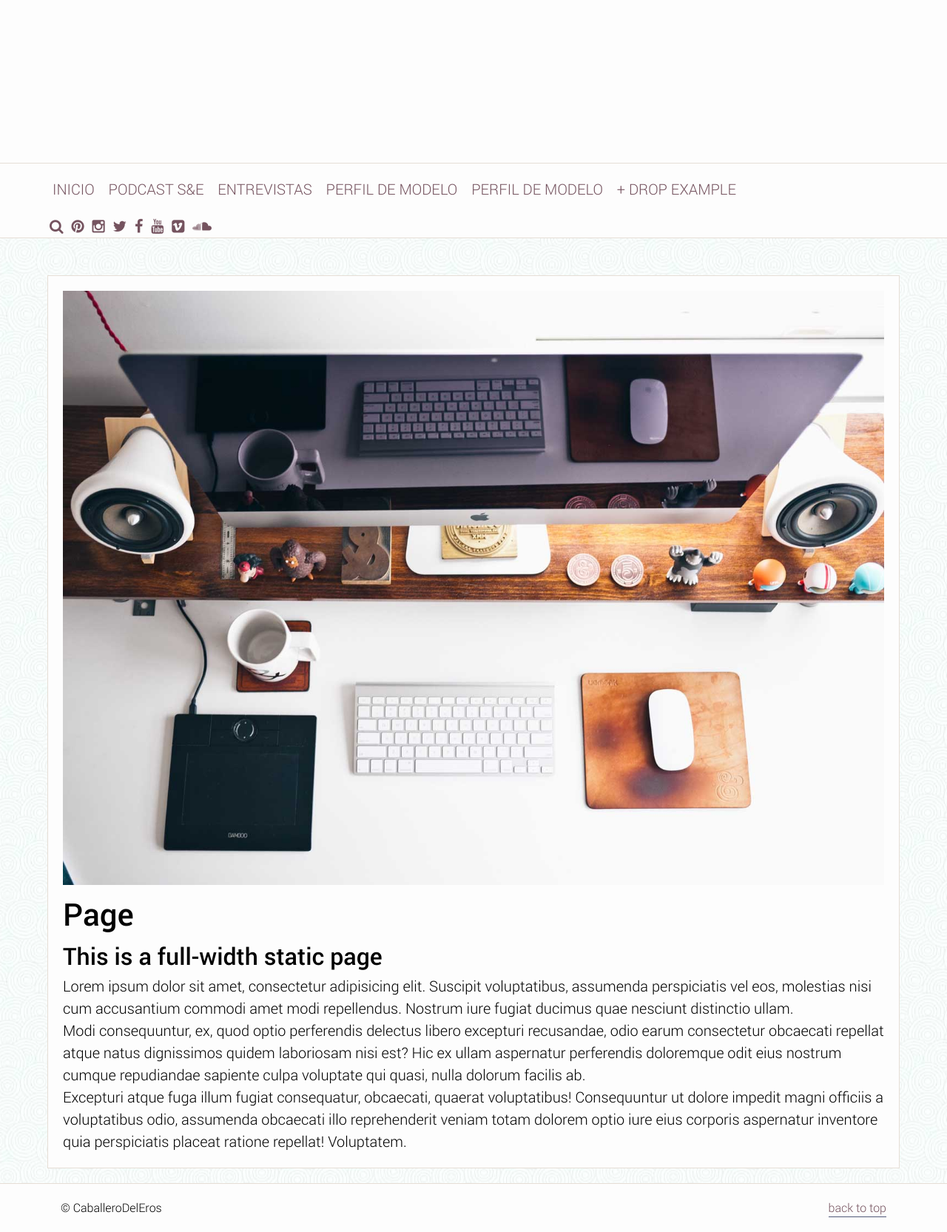
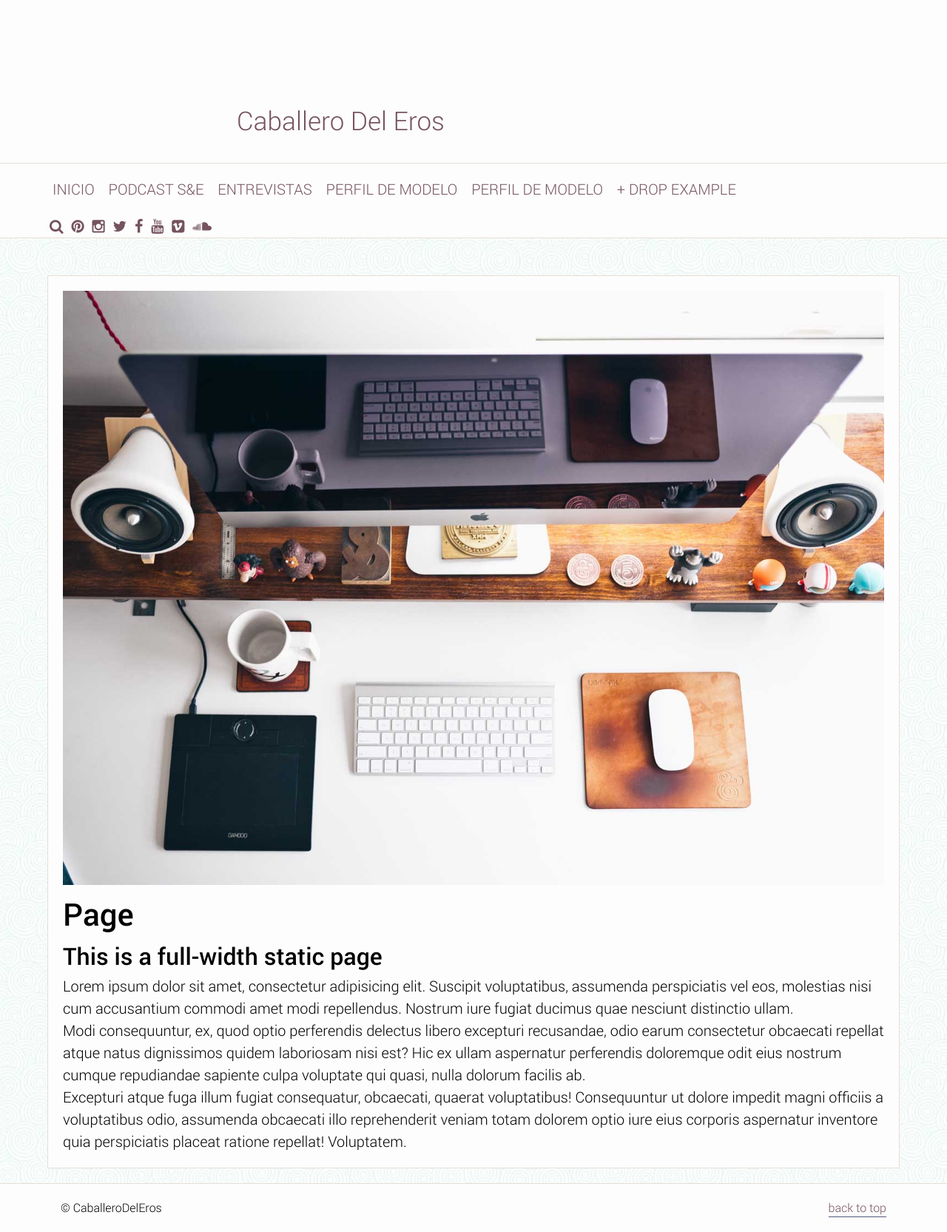
Before and after one commit to Caballerodeleros/-Caballerodeleros.github.io, a Jekyll site: the page built from page-full/index.md, in a window 1280 px wide. Shown: the whole page at 74% size. Built offline with Jekyll 4.4.1, drawn with Linux system fonts in a browser that asks for light colours.

Commit message:
Update full.html

```diff
--- a/_includes/full.html
+++ b/_includes/full.html
@@ -1,6 +1,5 @@
 <svg xmlns:dc="http://purl.org/dc/elements/1.1/" xmlns:cc="http://creativecommons.org/ns#" xmlns:rdf="http://www.w3.org/1999/02/22-rdf-syntax-ns#" xmlns:svg="http://www.w3.org/2000/svg" xmlns="http://www.w3.org/2000/svg" version="1.1" viewBox="0 0 127.27984 28.97019" class="ts_full">
   <g transform="translate(-292.0152,-375.88218)">
-    <path class="icon">
     <text x="316.02356" y="396.5386"  class="twister" xml:space="preserve">
         <tspan x="316.02356" y="396.5386"></tspan>
     </text>
```
